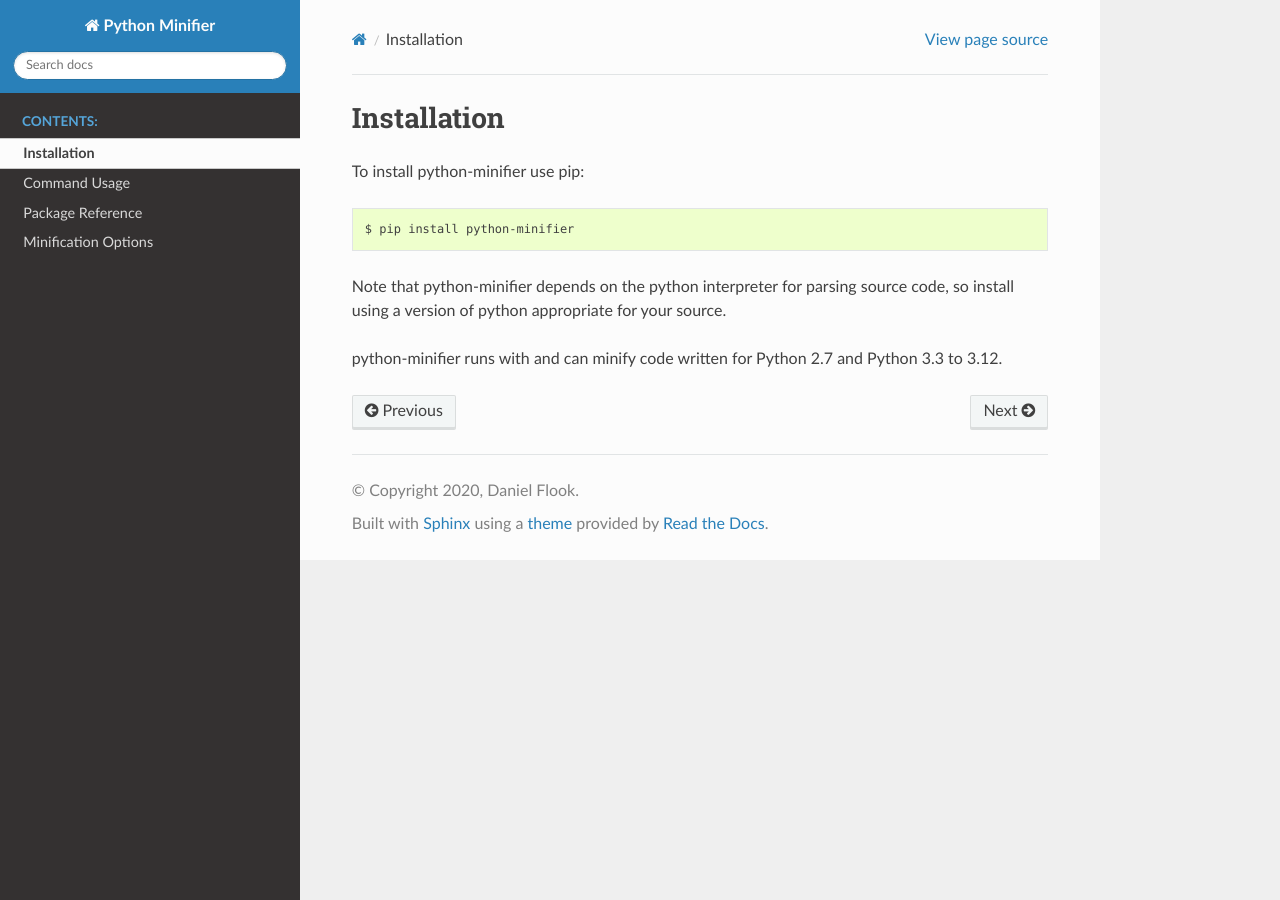
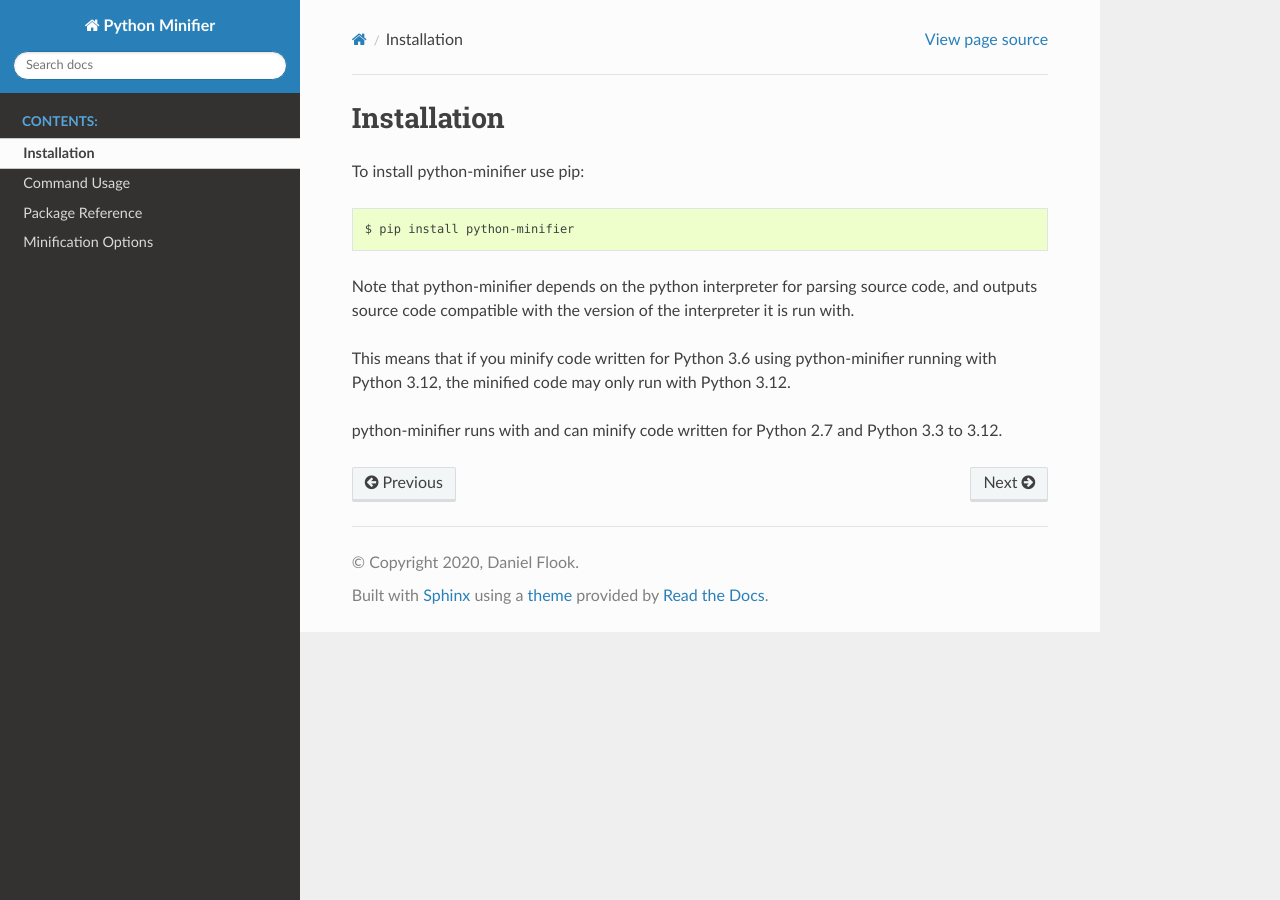
Before and after one commit to dflook/python-minifier, a Sphinx documentation site: the page built from docs/source/installation.rst, in a window 1280 px wide. Built offline with Sphinx 7.4.7 and the Read the Docs theme 2.0.0, drawn with Linux system fonts in a browser that asks for light colours; the version number could not be read and is left out.

Commit message:
:bookmark: 2.10.0

```diff
--- a/docs/source/installation.rst
+++ b/docs/source/installation.rst
@@ -7,6 +7,10 @@ To install python-minifier use pip:
 
     $ pip install python-minifier
 
-Note that python-minifier depends on the python interpreter for parsing source code, so install using a version of python appropriate for your source.
+Note that python-minifier depends on the python interpreter for parsing source code,
+and outputs source code compatible with the version of the interpreter it is run with.
+
+This means that if you minify code written for Python 3.6 using python-minifier running with Python 3.12,
+the minified code may only run with Python 3.12.
 
 python-minifier runs with and can minify code written for Python 2.7 and Python 3.3 to 3.12.
```
Also changed, not shown: CHANGELOG.md (+73 -17 lines).
